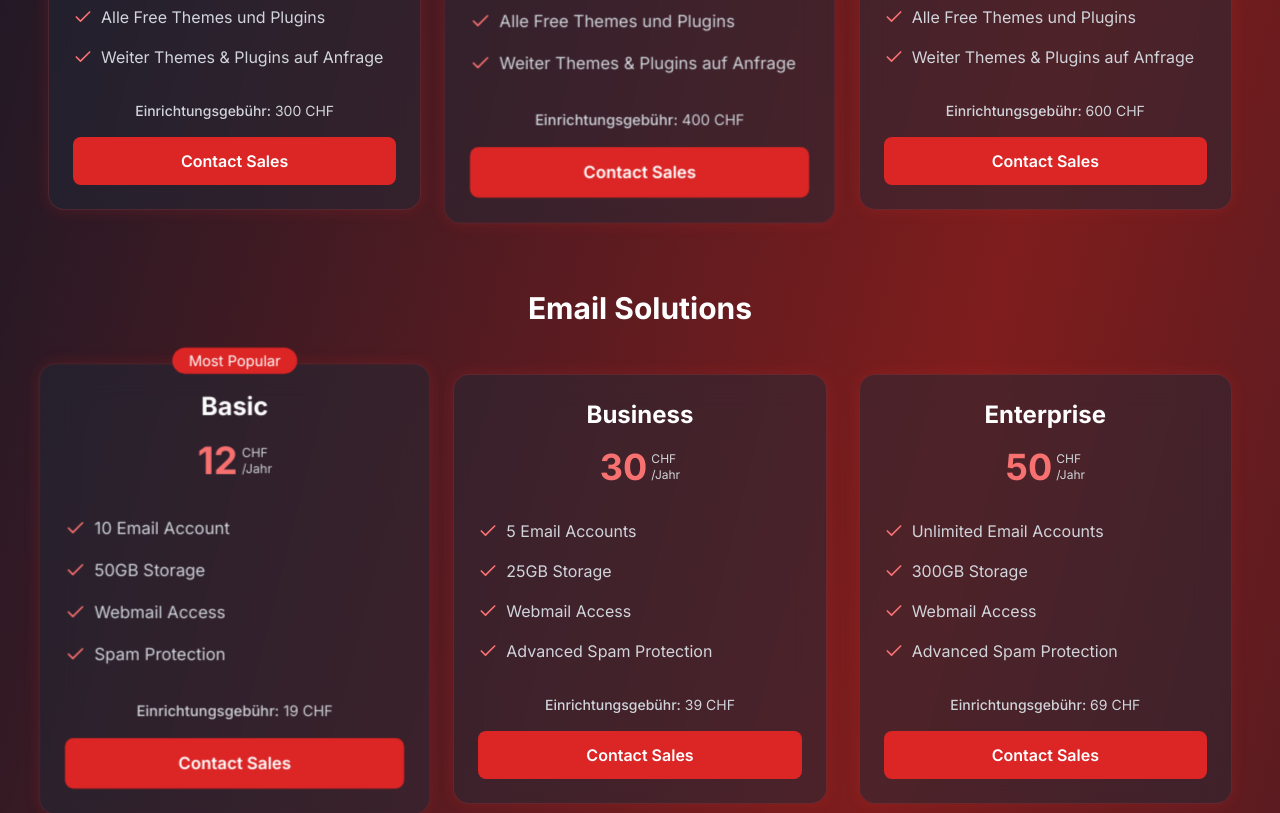
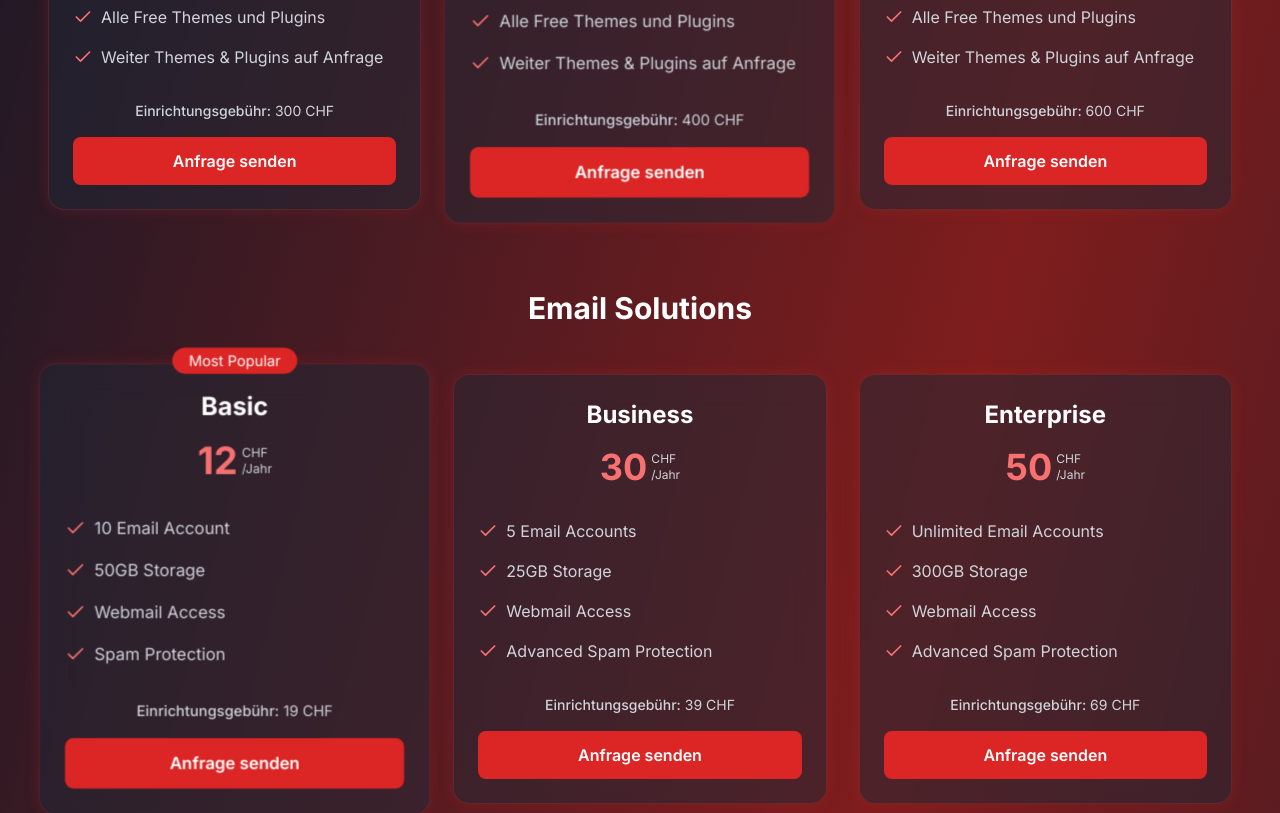
Before and after one commit to M4rshe1/alpencloud.ch, a Next.js app: page /services in a window 1280 px wide. Shown: the part 820-1633 px from the top of the page. Built offline with nearby package versions, Linux system fonts and the light colour scheme; no server answers.

Commit message:
feat: update contact link text to German and change href to email

```diff
--- a/components/plans.tsx
+++ b/components/plans.tsx
@@ -118,9 +118,9 @@ const Plan = ({plan, annual, oneTime, yearly}: { plan: ServicePackage, annual: b
                 </div>
             )}
             <Link
-                href={"#"}
+                href="mailto:support@alpencloud.ch"
                 className="w-full py-3 bg-red-600 hover:bg-red-700 rounded-lg text-white font-semibold transition-all mt-auto">
-                Contact Sales
+                Anfrage senden
             </Link>
         </div>
     );
```
